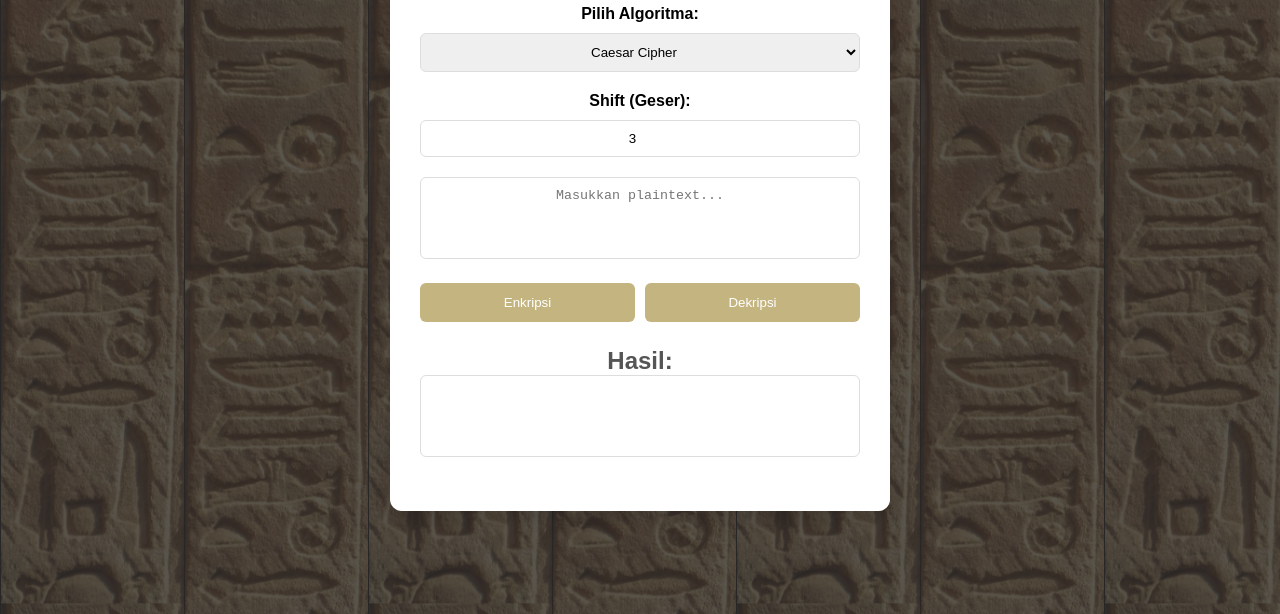
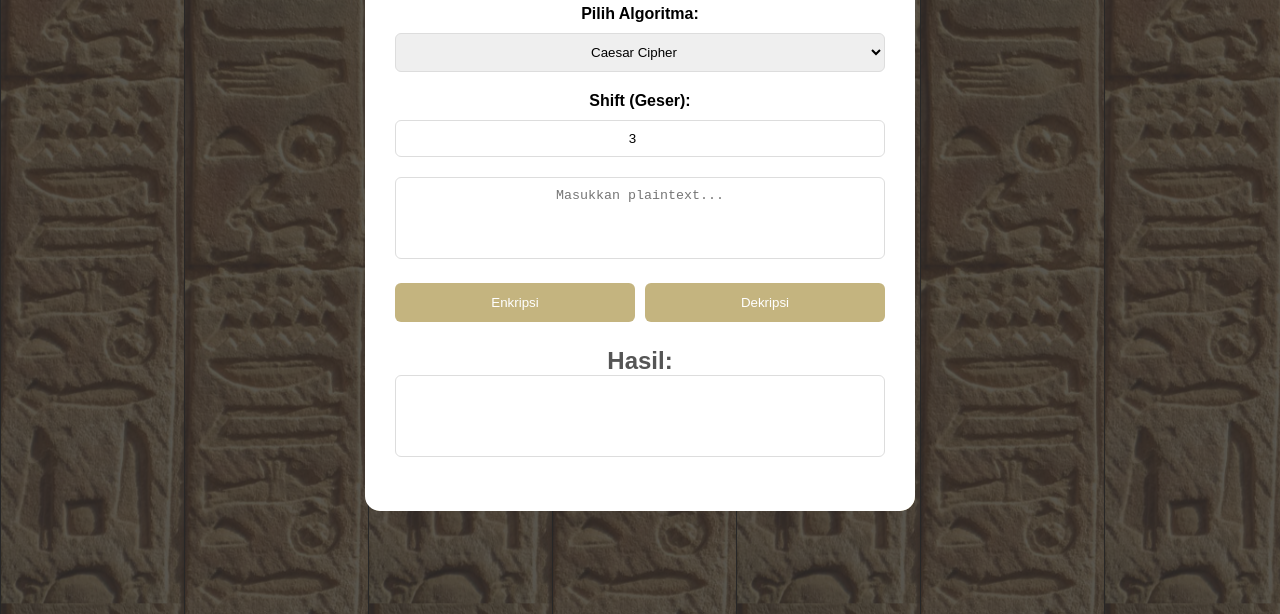
Before and after one commit to Axiorn/kripto_tugas4, a plain HTML site: page index.html in a window 1280 px wide. Shown: the part 186-800 px from the top of the page. Drawn offline with Linux system fonts and the light colour scheme.

Commit message:
remove x scrollbar

```diff
--- a/style.css
+++ b/style.css
@@ -28,13 +28,14 @@ body {
     position: relative;
     background-color: #ffffff;
     padding: 30px;
-    border-radius: 12px;
-    box-shadow: 0 8px 16px rgba(0, 0, 0, 0.1);
+    border-radius: 15px;
     width: 100%;
-    max-width: 500px;
-    max-height: 90vh;
+    max-width: 550px;
+    max-height: 95vh;
     overflow-y: auto;
     text-align: center;
+    overflow-x: hidden;
+    overflow-y: ;
 }
 
 .gerakAtas{
```
